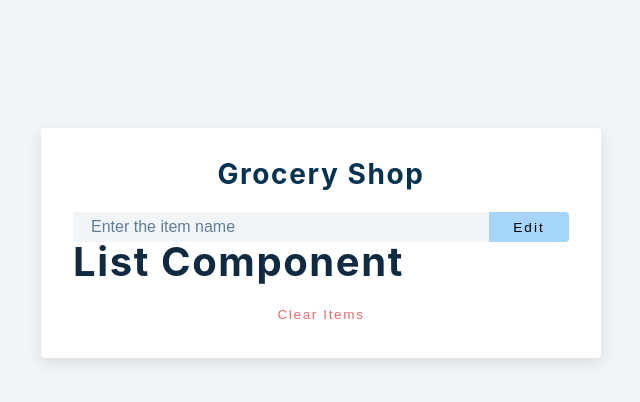
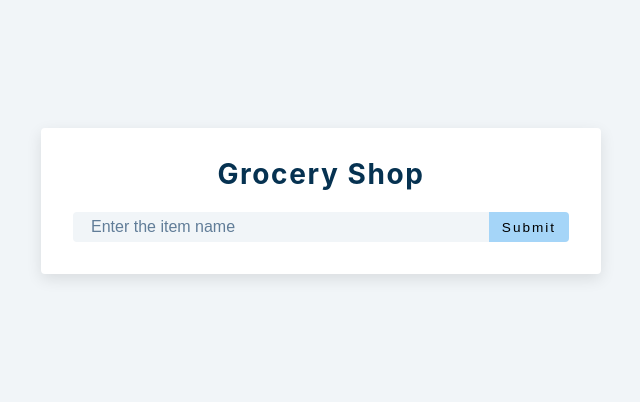
Before and after one commit to anandhureji/grocerrybud, a React (Create React App) app: page / in a window 1280 px wide. Shown: the top 402 px of the page, without its empty margins (319-959 px from the left). Built offline with nearby package versions, Linux system fonts and the light colour scheme.

Commit message:
item feature added

```diff
--- a/src/App.js
+++ b/src/App.js
@@ -6,13 +6,27 @@
 
   const [name,setName] = useState('');
   const [list,setList] =  useState([]);
-  const [isEditing,setIsediting] =  useState(true);
+  const [isEditing,setIsediting] =  useState(false);
   const [editId,setEditid] = useState(null);
   const [alert,setAlert] = useState({show:false,msg:'',type:''});
 
   const handleSubmit =(e)=>{
     e.preventDefault();
-    console.log("form");
+    if(!name)
+    {
+
+    }
+
+    else if(name && isEditing)
+    {
+
+    }
+
+    else{
+      const newItem = {id:new Date().getTime().toString(),title:name};
+      setList([...list,newItem]);
+      setName('');
+    }
   }
 
   return (
@@ -29,13 +43,16 @@
         </div>
 
       </form>
-      <div className='grocery-continer'>
-        <List />
-        <button className='clear-btn'>
+      {list.length>0 && (
+        <div className='grocery-continer'>
+        <List  items = {list} />
+        <button className='clear-btn' onClick={()=>{setName('')}}>
           Clear Items
         </button>
 
       </div>
+      )}
+
 
     </section>
   );
--- a/src/List.js
+++ b/src/List.js
@@ -1,7 +1,27 @@
 import React from 'react'
 import { FaEdit, FaTrash } from 'react-icons/fa'
-const List = () => {
-  return <h2>list component</h2>
+const List = ({items}) => {
+  return(
+    <div className='grocery-list'>
+      {items.map((item)=>{
+        const {id,title} = item
+        return(
+          <article key={id} className='grocery-item'>
+            <p className='title'>{title}</p>
+            <div className='btn-container'>
+              <button type='button' className='edit-btn'>
+                <FaEdit />
+              </button>
+              <button type='button' className='delete-btn'>
+                <FaTrash />
+              </button>
+            </div>
+          </article>
+        )
+      })}
+
+    </div>
+  );
 }
 
 export default List
```
